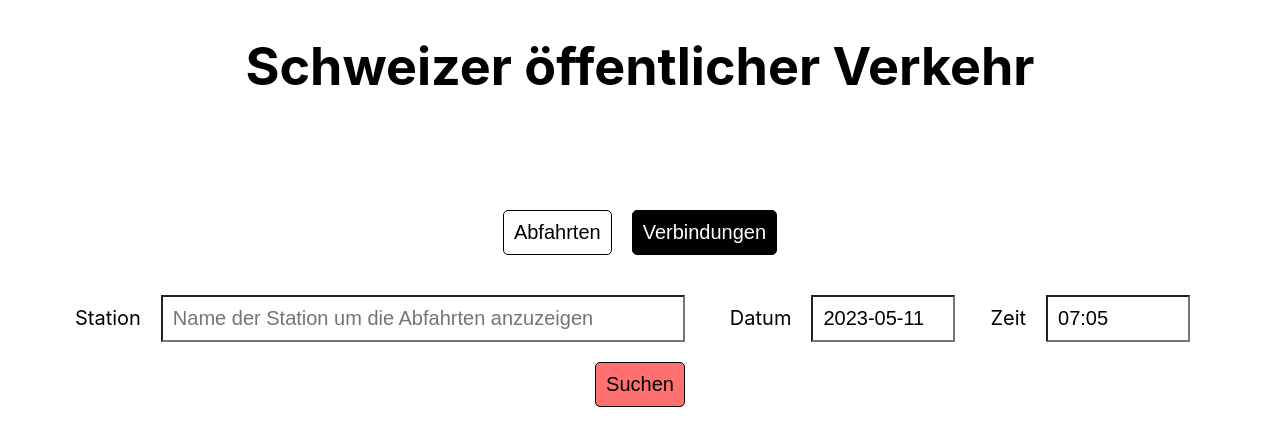
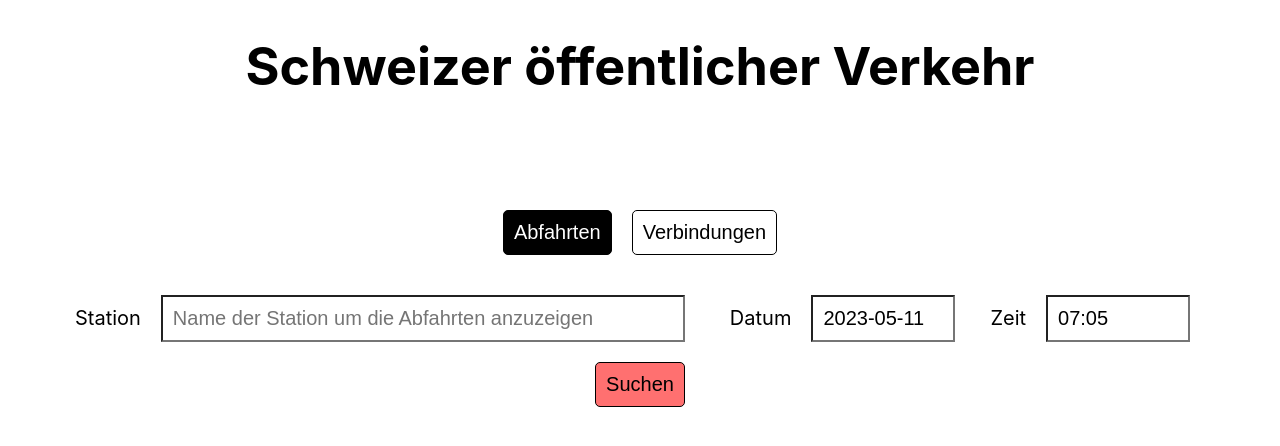
Before and after one commit to anticN/S4F-Project-Swiss-Transport, a React (Create React App) app: page / in a window 1280 px wide. Shown: the top 446 px of the page. Built offline with nearby package versions, Linux system fonts and the light colour scheme.

Commit message:
fix: active buttons

```diff
--- a/src/App.css
+++ b/src/App.css
@@ -49,7 +49,7 @@
 }
 
 .choiceButton:hover {
-  background-color: #000000;
+  background-color: #918b8b;
   color: #ffffff;
 }
 
--- a/src/App.js
+++ b/src/App.js
@@ -3,7 +3,7 @@ import {useState} from 'react';
 import './App.css';
 
 function App() {
-  const [isActive, setIsActive] = useState(false);
+  const [isActive, setIsActive] = useState(true);
 
   const handleClick = event => {
     setIsActive(current => !current);
@@ -17,7 +17,7 @@ function App() {
       <div className='main'>
         <div className='Choice'>
           <button className={isActive ? "activeChoiceButton" : "choiceButton"} onClick={handleClick}>Abfahrten</button>
-          <button className={isActive ? "choiceButton" : "activeChoiceButton"} onclick={handleClick}>Verbindungen</button>
+          <button className={isActive ? "choiceButton" : "activeChoiceButton"} onClick={handleClick}>Verbindungen</button>
         </div>
         <div className='inputChoice'>
           <form>
```
